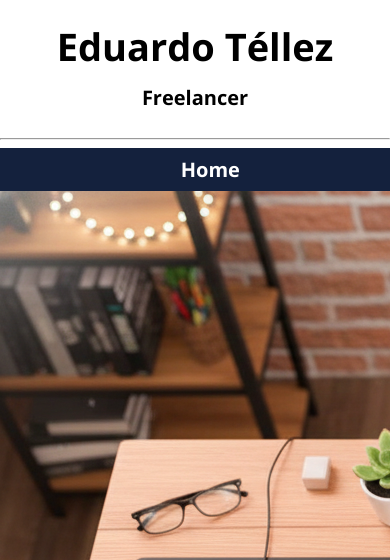
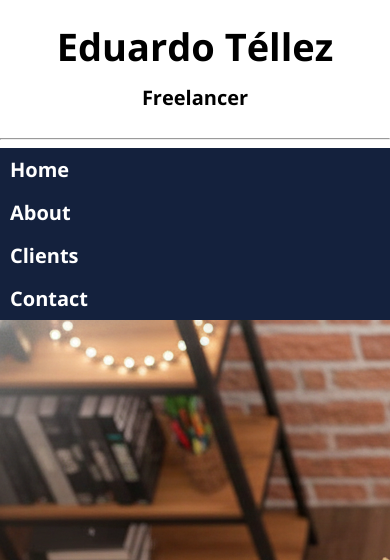
Before and after one commit to BPCPixel/web-development, a PHP site: page / in a window 390 px wide; the page is wider, and only the part inside the window is pictured. Shown: the top 560 px of that part. Run offline with PHP 8.4, Linux system fonts and the light colour scheme; some web fonts are replaced.

Commit message:
Adding Media Queries settings and adding some examples at styles sheet

```diff
--- a/freelancer/css/styles.css
+++ b/freelancer/css/styles.css
@@ -37,8 +37,10 @@ body{
     font-size: 2rem;
 }
 
+
+/* Setting for Nav Bar */
 .container{
-    width: 120rem;
+    max-width: 120rem;
     margin: 0 auto;
 }
 
@@ -48,8 +50,33 @@ body{
 
 .main-navegation{
     display: flex;
-    justify-content:space-evenly;
+    flex-direction: column;
+
 }
+@media (min-width: 768px){
+    .main-navegation{
+        flex-direction: row;
+        justify-content:space-between;
+    }
+}
+
+/* Media Querie for a phone
+@media (min-width: 480){
+}
+
+Media Querie for a tablet
+@media (min-width: 768px){
+}
+
+Media Querie for a Laptop or PC
+@media (min-width: 1140px){
+}
+
+Media Querie for a SmartTV
+@media (min-width: 1400px){
+}*/
+
+
 
 .main-navegation a{
     color: var(--white);
@@ -63,3 +90,16 @@ body{
     background-color: var(--orange);
     color: var(--prussian_blue);
 }
+
+/* Adding Media Queries settings for different devices */
+@media (min-width: 480px){
+    h1{
+
+    }
+}
+
+@media (min-width: 768px){
+    h1{
+
+    }
+}
```
